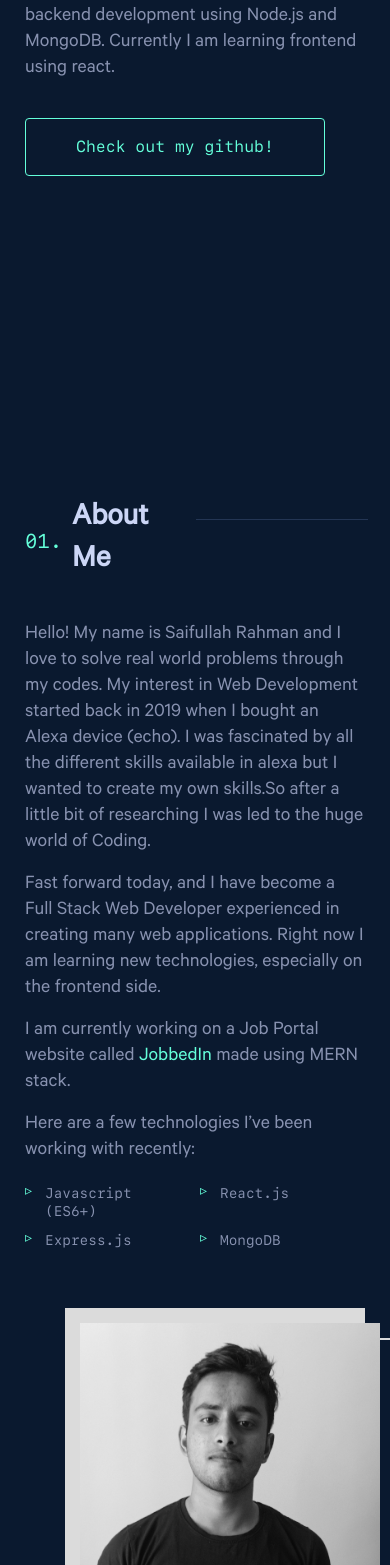
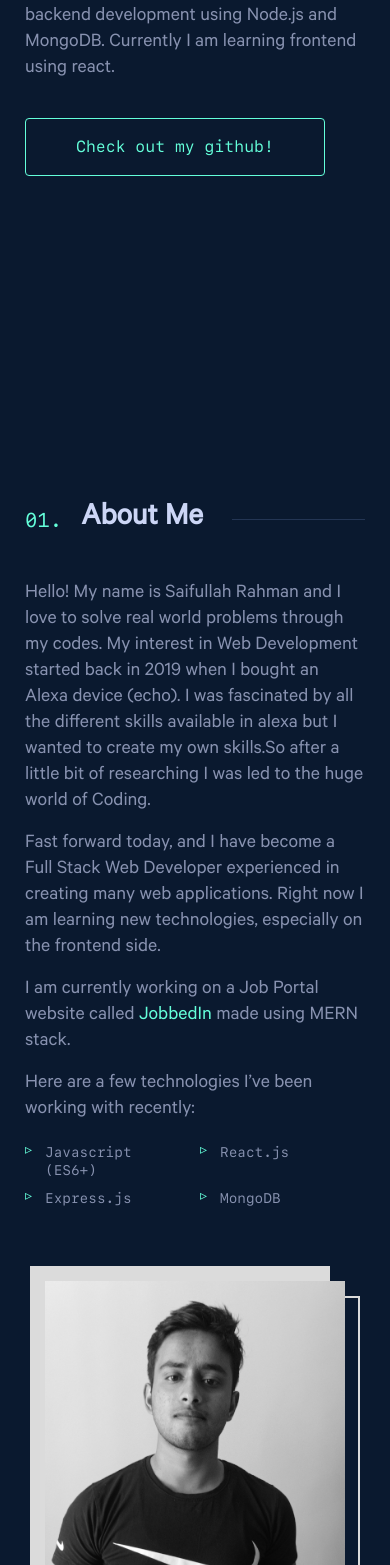
Before and after one commit to SciSaif/portfolio, a React (Create React App) app: page / in a window 390 px wide. Shown: the part 435-2000 px from the top of the page. Built offline with nearby package versions, Linux system fonts and the light colour scheme.

Commit message:
fixed bug in about page

```diff
--- a/src/sections/About.jsx
+++ b/src/sections/About.jsx
@@ -3,10 +3,10 @@ import ProfilePic from "../assets/saifSquare.jpg";
 
 function About() {
 	return (
-		<section className="py-[80px] sm:py-[100px] max-w-[900px]  text-white/25 flex flex-col justify-center   mx-auto font-sfMonoRegular">
+		<section className="py-[80px] sm:py-[100px] max-w-[900px]  text-white/25 flex flex-col justify-center   mx-auto font-sfMonoRegular overflow-x-hidden">
 			<div className="about-heading w-fit flex flex-row align-middle mt-[10px] mb-[40px]">
 				<div className="text-theme-green flex items-center text-[20px]">01. </div>
-				<h1 className="text-theme-gray-light  ml-[10px] text-[32px] flex justify-center items-center font-calibreRegular font-bold">About Me </h1>
+				<h1 className="text-theme-gray-light min-w-[140px] ml-[10px] text-[32px] flex justify-center items-center font-calibreRegular font-bold">About Me </h1>
 			</div>
 			<div className="flex flex-col md:flex-row align-middle min-h-full text-[20px] font-calibreRegular text-theme-gray-deep font-medium ">
 				<div className="">
@@ -35,7 +35,7 @@ function About() {
 					</div>
 				</div>
 				<div className="mx-auto mt-16 md:mt-0">
-					<div class="ml-[55px] h-[300px] w-[300px] max-w-[300px] wrap-image ">
+					<div class="md:ml-[55px] h-[300px] w-[300px] max-w-[300px] wrap-image ">
 						<img src={ProfilePic} alt="profile pic" />
 					</div>
 				</div>
```
